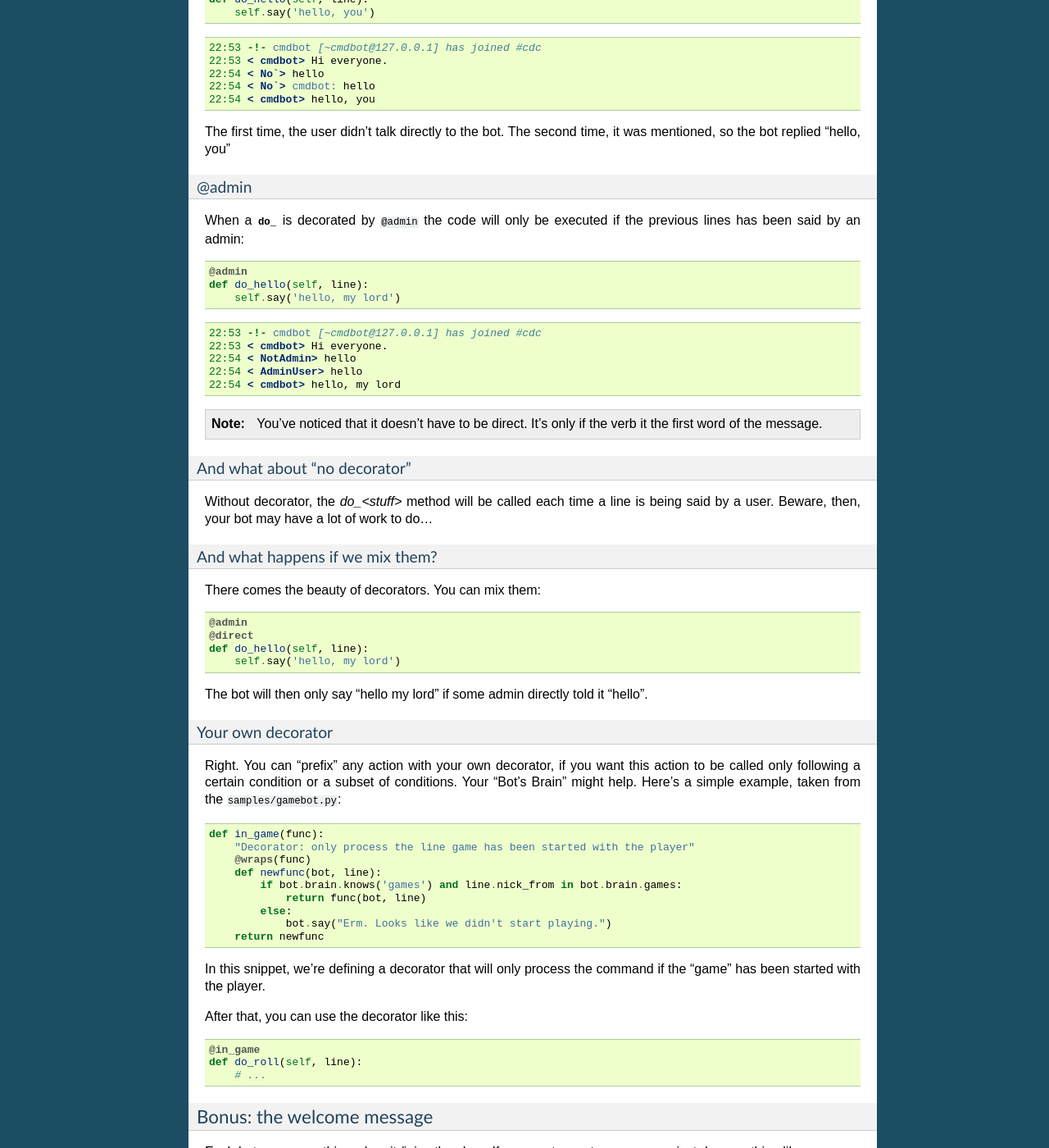
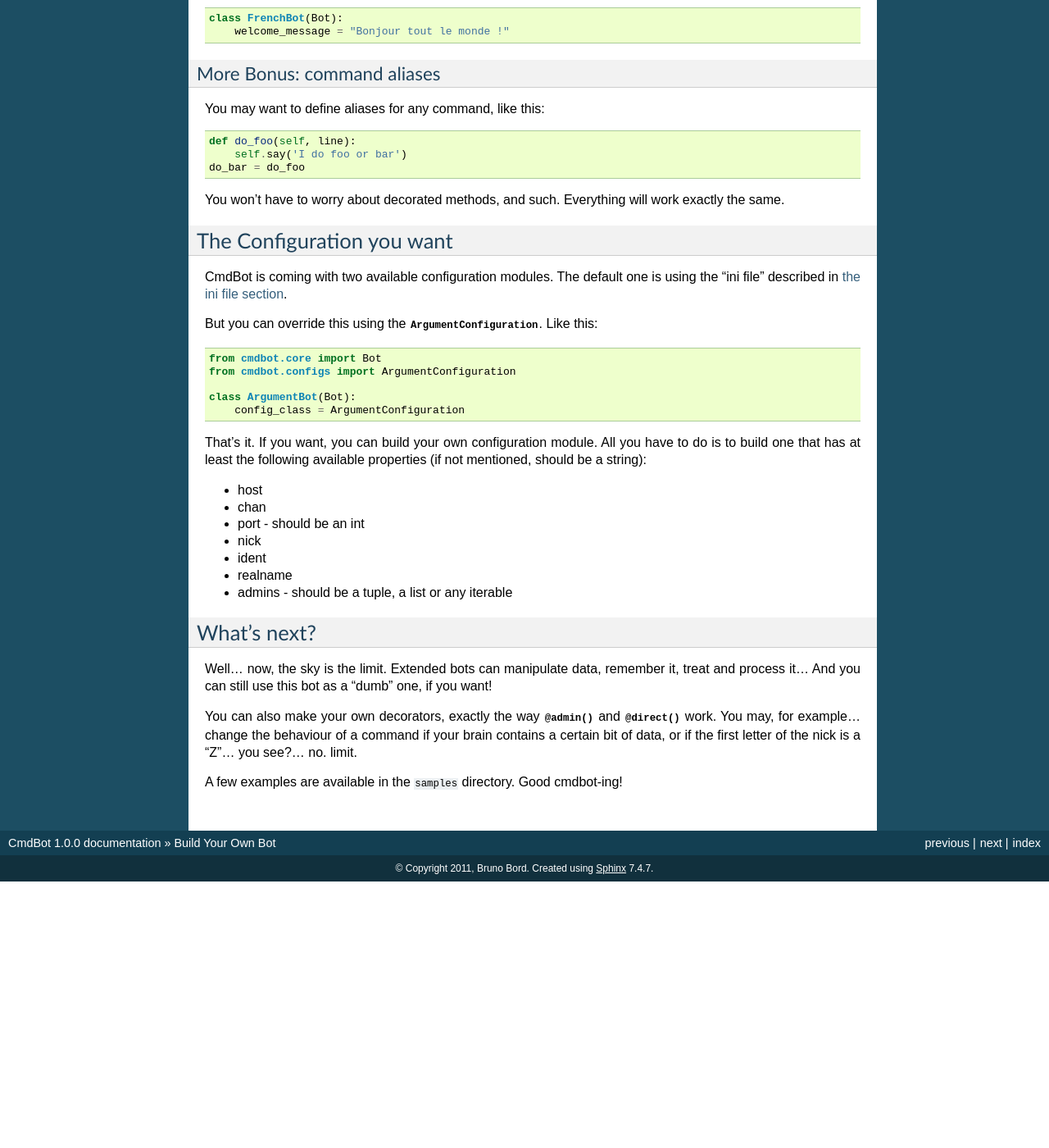
Before and after one commit to brunobord/cmdbot, a Sphinx documentation site: the page built from docs/your_bot.rst, in a window 1280 px wide and 1400 px high, scrolled down 1609 px. Shown: the whole window at 82% size. Built offline with Sphinx 7.4.7, drawn with Linux system fonts in a browser that asks for light colours; after the commit the page ends 2684 px from its top, so only the background shows below that; some of the changed text lies outside the part shown.

Commit message:
docs for decorators and advanced usage

```diff
--- a/docs/index.rst
+++ b/docs/index.rst
@@ -12,4 +12,5 @@
 
     overview
     your_bot
+    advanced_usage
     background
--- a/docs/your_bot.rst
+++ b/docs/your_bot.rst
@@ -96,110 +96,8 @@
 The decorators
 --------------
 
-
-@direct
-~~~~~~~
-
-Whenever a :meth:`do_<stuff>` method is decorated by ``@direct``, it will only
-be executed if someone is directly talking to the Bot:
-
-.. code-block:: python
-
-    @direct
-    def do_hello(self, line):
-        self.say('hello, you')
-
-.. code-block:: irc
-
-    22:53 -!- cmdbot [~cmdbot@127.0.0.1] has joined #cdc
-    22:53 < cmdbot> Hi everyone.
-    22:54 < No`> hello
-    22:54 < No`> cmdbot: hello
-    22:54 < cmdbot> hello, you
-
-The first time, the user didn't talk directly to the bot. The second time, it
-was mentioned, so the bot replied "hello, you"
-
-
-@admin
-~~~~~~
-
-When a :meth:`do_<stuff>` is decorated by ``@admin`` the code will only be
-executed if the previous lines has been said by an admin:
-
-.. code-block:: python
-
-    @admin
-    def do_hello(self, line):
-        self.say('hello, my lord')
-
-.. code-block:: irc
-
-    22:53 -!- cmdbot [~cmdbot@127.0.0.1] has joined #cdc
-    22:53 < cmdbot> Hi everyone.
-    22:54 < NotAdmin> hello
-    22:54 < AdminUser> hello
-    22:54 < cmdbot> hello, my lord
-
-.. note::
-
-    You've noticed that it doesn't have to be direct. It's only if the verb it
-    the first word of the message.
-
-
-And what about "no decorator"
-~~~~~~~~~~~~~~~~~~~~~~~~~~~~~
-
-Without decorator, the `do_<stuff>`  method will be called each time a line is
-being said by a user. Beware, then, your bot may have a lot of work to do...
-
-
-And what happens if we mix them?
-~~~~~~~~~~~~~~~~~~~~~~~~~~~~~~~~
-
-There comes the beauty of decorators. You can mix them:
-
-.. code-block:: python
-
-    @admin
-    @direct
-    def do_hello(self, line):
-        self.say('hello, my lord')
-
-The bot will then only say "hello my lord" if some admin directly told it
-"hello".
-
-Your own decorator
-~~~~~~~~~~~~~~~~~~
-
-Right. You can "prefix" any action with your own decorator, if you want this
-action to be called only following a certain condition or a subset of
-conditions. Your "Bot's Brain" might help. Here's a simple example, taken from
-the :file:`samples/gamebot.py`:
-
-.. code-block:: python
-
-    def in_game(func):
-        "Decorator: only process the line game has been started with the player"
-        @wraps(func)
-        def newfunc(bot, line):
-            if bot.brain.knows('games') and line.nick_from in bot.brain.games:
-                return func(bot, line)
-            else:
-                bot.say("Erm. Looks like we didn't start playing.")
-        return newfunc
-
-In this snippet, we're defining a decorator that will only process the command
-if the "game" has been started with the player.
-
-
-After that, you can use the decorator like this:
-
-.. code-block:: python
-
-    @in_game
-    def do_roll(self, line):
-        # ...
+For more information about the available decorators, go to the :ref:`decorators-section`
+section.
 
 
 Bonus: the welcome message
@@ -269,5 +167,4 @@
 if your brain contains a certain bit of data, or if the first letter of the nick
 is a "Z"... you see?... no. limit.
 
-A few more examples will probably appear in the :file:`samples` directory. Stay
-tuned!
+A few examples are available in the :file:`samples` directory. Good cmdbot-ing!
```
Also changed, not shown: docs/advanced_usage.rst (added, +134 -0 lines), 1 other file.
